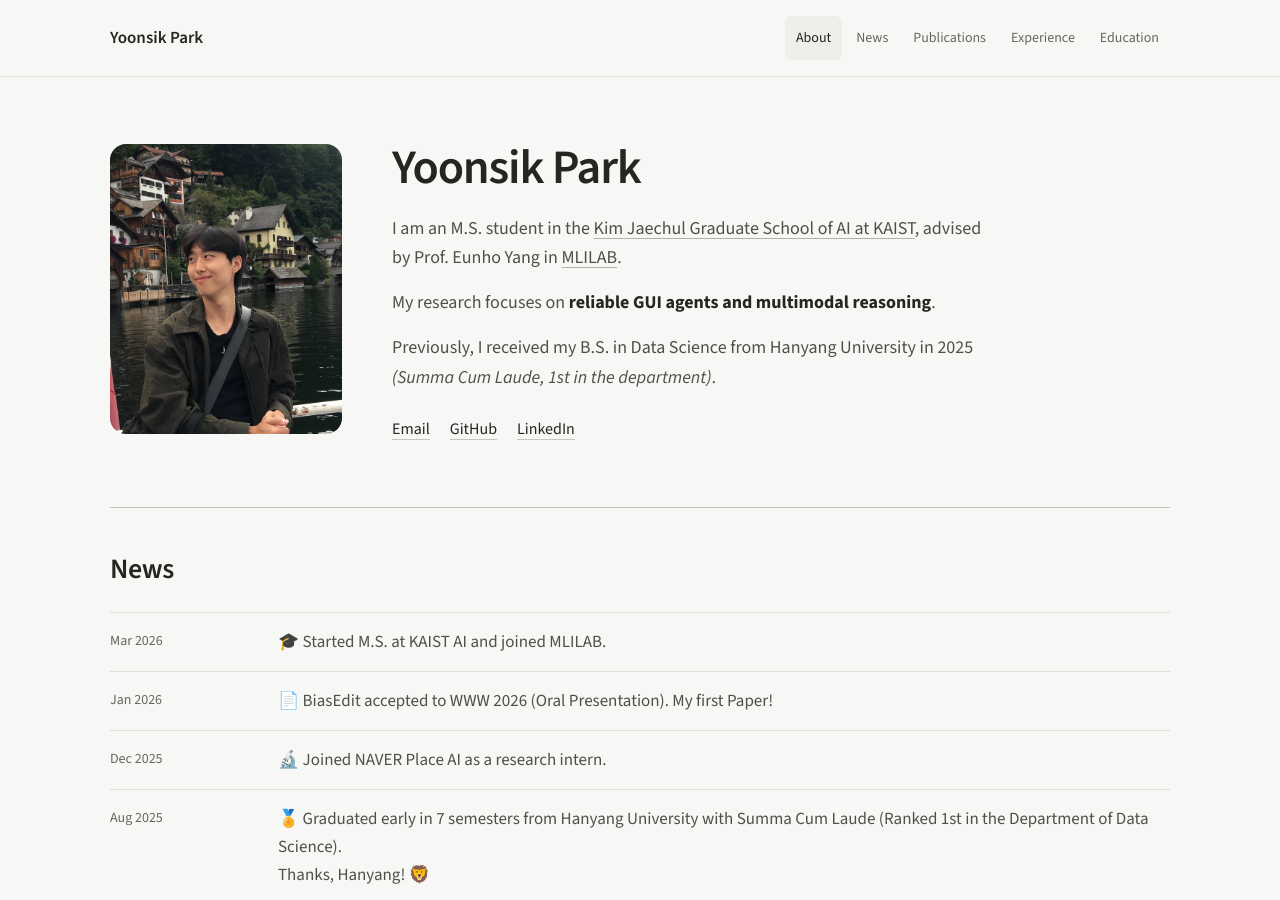
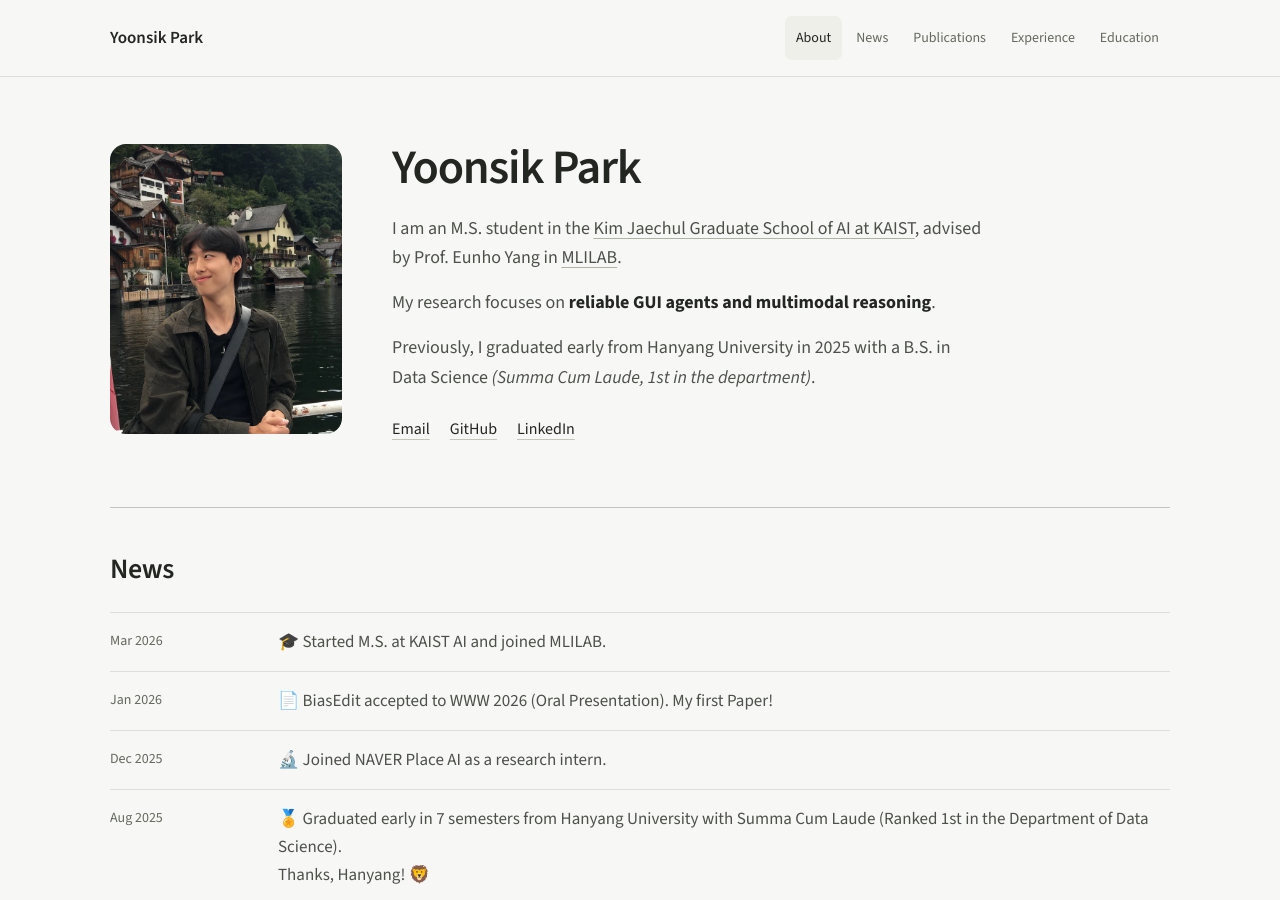
Before and after one commit to yoonsik-ai/yoonsik-ai.github.io, a Jekyll site: the page built from index.md, in a window 1280 px wide and 900 px high. Built offline with Jekyll 4.4.1, drawn with Linux system fonts in a browser that asks for light colours.

Commit message:
Update bio with early graduation

```diff
--- a/_data/profile.yml
+++ b/_data/profile.yml
@@ -19,8 +19,7 @@ bio:
   - >-
     My research focuses on **reliable GUI agents and multimodal reasoning**.
   - >-
-    Previously, I received my B.S. in Data Science from Hanyang University in 2025
-    *(Summa Cum Laude, 1st in the department)*.
+    Previously, I graduated early from Hanyang University in 2025 with a B.S. in Data Science *(Summa Cum Laude, 1st in the department)*.
 interests:
   - Reliable GUI Agents
   - Multimodal Reasoning
```
